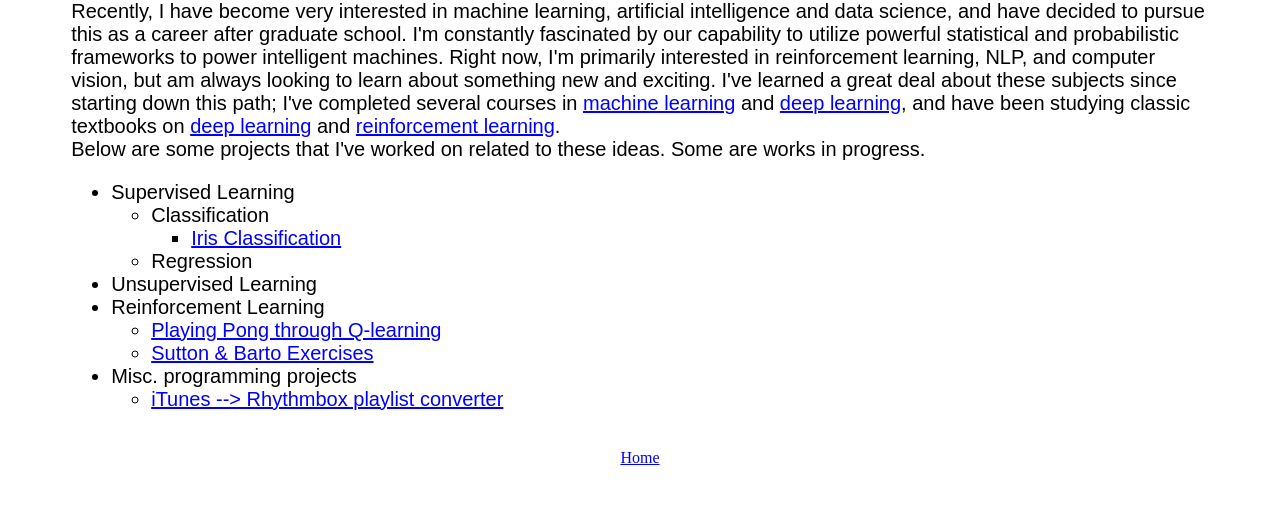
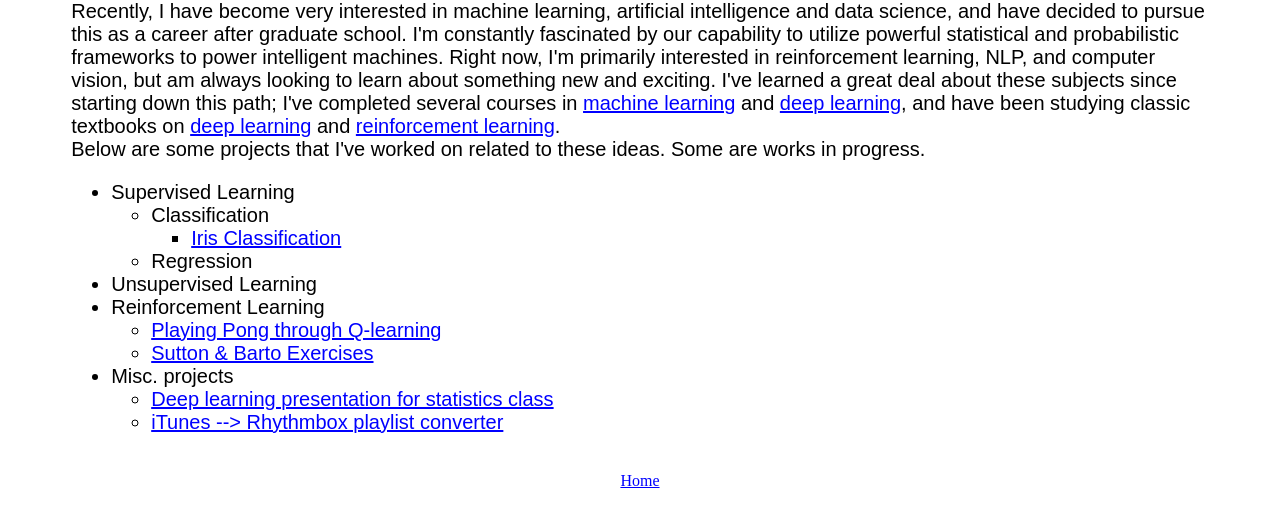
Before and after one commit to ecotner/ecotner.github.io, a plain HTML site: page mlProjects.html in a window 1280 px wide. Shown: the part 98-622 px from the top of the page. Drawn offline with Linux system fonts and the light colour scheme.

Commit message:
added link to deep learning presentation

```diff
--- a/mlProjects.html
+++ b/mlProjects.html
@@ -47,8 +47,9 @@
                          <li><a href="https://github.com/ecotner/MachineLearningAlgorithms/blob/master/ReinforcementLearning/Q-learning/Pong/README.md">Playing Pong through Q-learning</a></li>
                          <li><a href="https://github.com/ecotner/MachineLearningAlgorithms/tree/master/ReinforcementLearning/RLExercises">Sutton & Barto Exercises</a></li>
                      </ul>
-                     <li>Misc. programming projects</li>
+                     <li>Misc. projects</li>
                      <ul>
+                        <li><a href="https://www.dropbox.com/s/3hoili685p4ynfb/DeepLearningPresentation.pdf?raw=1">Deep learning presentation for statistics class</a></li>
                         <li><a href="https://github.com/ecotner/iTunes-playlists-to-Rhythmbox">iTunes --> Rhythmbox playlist converter</a></li>
                      </ul>
                 </ul>
```
